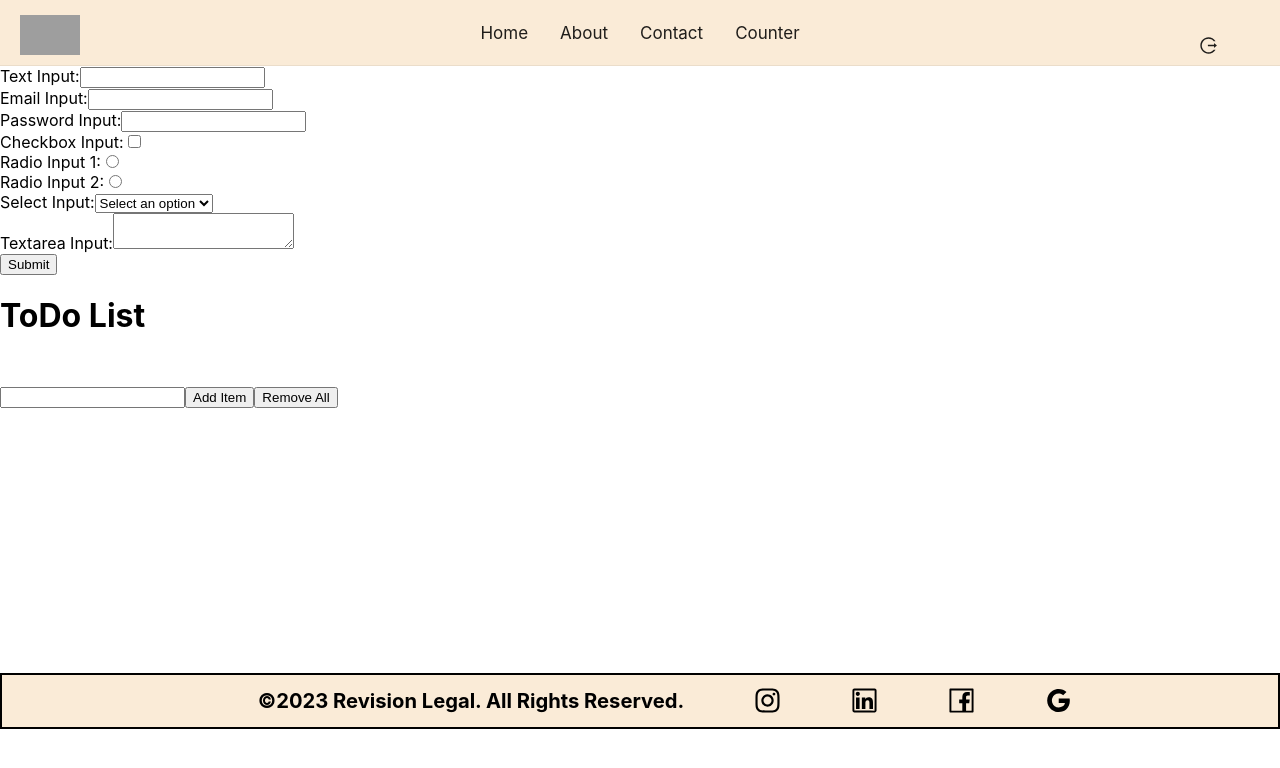
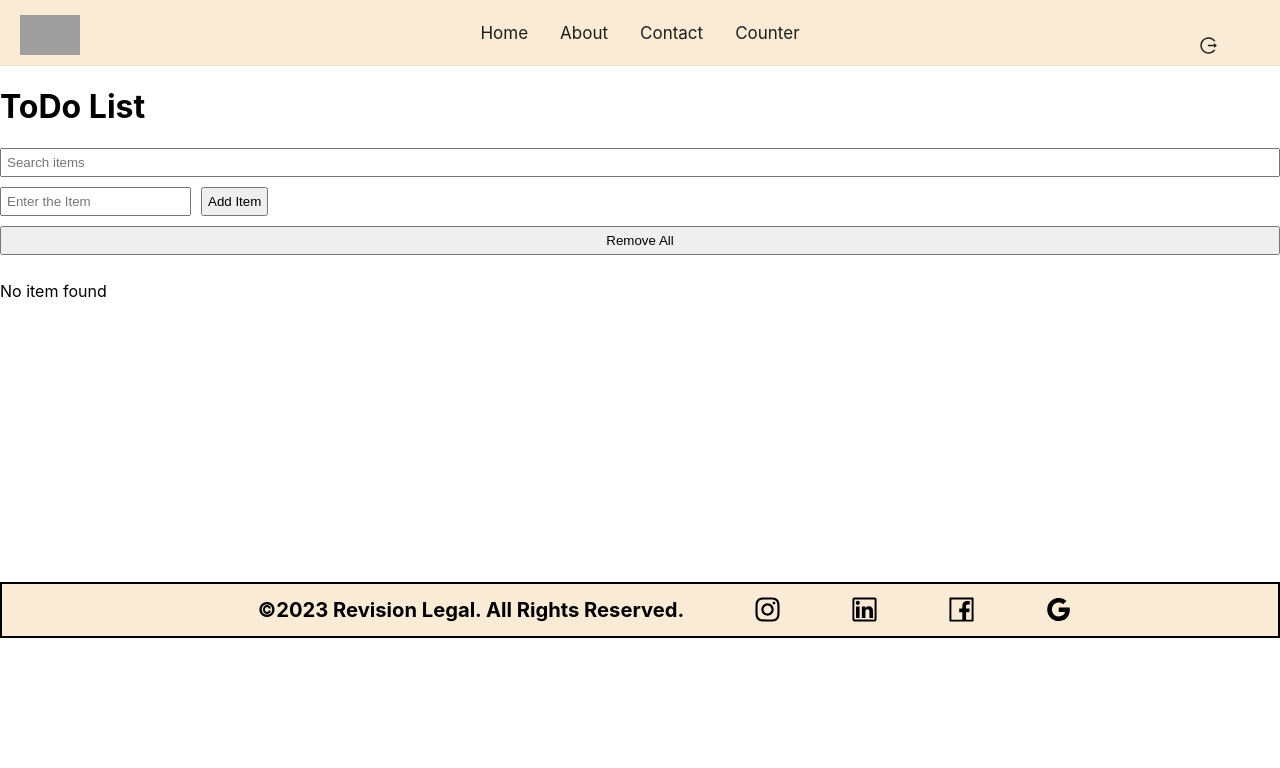
Before and after one commit to dhruvinkhant/React-code-routing-redux, a React (Create React App) app: page /contact in a window 1280 px wide. Shown: the top 768 px of the page. Built offline with nearby package versions, Linux system fonts and the light colour scheme; sample sign-in values are in the browser's storage; grey boxes are pictures that could not be loaded.

Commit message:
search feature added

```diff
--- a/src/components/ContactForm.jsx
+++ b/src/components/ContactForm.jsx
@@ -6,155 +6,94 @@ import { addItem, removeAllItem, removeSingleItem } from '../reduxToolkit/slices
 const ContactForm = () => {
   const dispatch = useDispatch();
   const formData = useSelector((state) => state.formdata);
-  const todoitems = useSelector((state) => state.todo)
+  const todoitems = useSelector((state) => state.todo);
   const [itemvalue, setValue] = useState("");
-  // const [formData, setFormData] = useState({
-  //   textInput: '',
-  //   emailInput: '',
-  //   passwordInput: '',
-  //   checkboxInput: false,
-  //   radioInput: '',
-  //   selectInput: '',
-  //   textareaInput: '',
-  // });
+  const [searchQuery, setSearchQuery] = useState("");
 
   const handleChange = (event) => {
-    // const { name, value, type, checked } = event.target;
-    // const updatedValue = type === 'checkbox' ? checked : value;
-
-    // setFormData((prevFormData) => ({
-    //   ...prevFormData,
-    //   [name]: updatedValue,
-    // }));
     dispatch(updateFormData(event.target));
   };
 
   const handleAddItem = () => {
     if (itemvalue === "") {
-      alert('Please enter the value')
+      alert('Please enter a value');
     } else {
       dispatch(addItem(itemvalue));
-      setValue("")
+      setValue("");
     }
   }
 
   const handleSubmit = (event) => {
     event.preventDefault();
-    // Do something with the form data
     console.log(formData);
   };
 
   const handleRemove = (index) => {
-    dispatch(removeSingleItem(index))
-    console.log("index", index)
+    dispatch(removeSingleItem(index));
+    console.log("index", index);
   }
 
   const handleRemoveAllItem = () => {
-    dispatch(removeAllItem())
+    dispatch(removeAllItem());
   }
+
+  const handleSearch = (event) => {
+    setSearchQuery(event.target.value);
+  };
+
+  const filteredItems = todoitems.filter((item) =>
+    item.toLowerCase().includes(searchQuery.toLowerCase())
+  );
 
   return (
     <>
       <form onSubmit={handleSubmit}>
-        <label>
-          Text Input:
+        {/* Form inputs */}
+      </form>
+
+      <h1>ToDo List</h1>
+      <div className="container" style={{ display: 'flex', flexDirection: 'column' }}>
+        <input
+          type="text"
+          placeholder="Search items"
+          value={searchQuery}
+          onChange={handleSearch}
+          style={{ marginBottom: '10px', padding: '5px' }}
+        />
+        <div style={{ display: 'flex', marginBottom: '10px' }}>
           <input
             type="text"
-            name="textInput"
-            value={formData.textInput}
-            onChange={handleChange}
+            placeholder="Enter the Item"
+            style={{ marginRight: '10px', padding: '5px' }}
+            value={itemvalue}
+            onChange={(event) => setValue(event.target.value)}
           />
-        </label>
-        <br />
+          <button
+            style={{ padding: '5px' }}
+            onClick={() => handleAddItem()}
+          >
+            Add Item
+          </button>
+        </div>
+        <button
+          style={{ marginBottom: '10px', padding: '5px' }}
+          onClick={() => handleRemoveAllItem()}
+        >
+          Remove All
+        </button>
 
-        <label>
-          Email Input:
-          <input
-            type="email"
-            name="emailInput"
-            value={formData.emailInput}
-            onChange={handleChange}
-          />
-        </label>
-        <br />
-
-        <label>
-          Password Input:
-          <input
-            type="password"
-            name="passwordInput"
-            value={formData.passwordInput}
-            onChange={handleChange}
-          />
-        </label>
-        <br />
-
-        <label>
-          Checkbox Input:
-          <input
-            type="checkbox"
-            name="checkboxInput"
-            checked={formData.checkboxInput}
-            onChange={handleChange}
-          />
-        </label>
-        <br />
-
-        <label>
-          Radio Input 1:
-          <input
-            type="radio"
-            name="radioInput"
-            value="option1"
-            checked={formData.radioInput === 'option1'}
-            onChange={handleChange}
-          />
-        </label>
-        <br />
-
-        <label>
-          Radio Input 2:
-          <input
-            type="radio"
-            name="radioInput"
-            value="option2"
-            checked={formData.radioInput === 'option2'}
-            onChange={handleChange}
-          />
-        </label>
-        <br />
-
-        <label>
-          Select Input:
-          <select name="selectInput" value={formData.selectInput} onChange={handleChange}>
-            <option value="">Select an option</option>
-            <option value="option1">Option 1</option>
-            <option value="option2">Option 2</option>
-          </select>
-        </label>
-        <br />
-
-        <label>
-          Textarea Input:
-          <textarea
-            name="textareaInput"
-            value={formData.textareaInput}
-            onChange={handleChange}
-          />
-        </label>
-        <br />
-
-        <button type="submit">Submit</button>
-      </form>
-      <h1>ToDo List</h1>
-      <input type="text" style={{ marginTop: '30px' }} value={itemvalue} onChange={(event) => setValue(event.target.value)} />
-      <button onClick={() => handleAddItem()}>Add Item</button>
-      <button onClick={() => handleRemoveAllItem()}>Remove All</button>
-
-      {todoitems.length > 0 && todoitems.map((item, index) => (
-        <div style={{ display: 'flex', flexDirection: 'row' }}><p key={index}>{item}</p><button style={{ width: 'fit-content', height: 'fit-content' }} onClick={() => handleRemove(index)}>RemoveItem</button></div>
-      ))}
-
+        {filteredItems.length > 0 ? filteredItems.map((item, index) => (
+          <div style={{ display: 'flex', flexDirection: 'row' }} key={index}>
+            <p>{item}</p>
+            <button
+              style={{ width: 'fit-content', height: 'fit-content' }}
+              onClick={() => handleRemove(index)}
+            >
+              Remove Item
+            </button>
+          </div>
+        )) : <p>No item found</p>}
+      </div>
     </>
   );
 };
```
